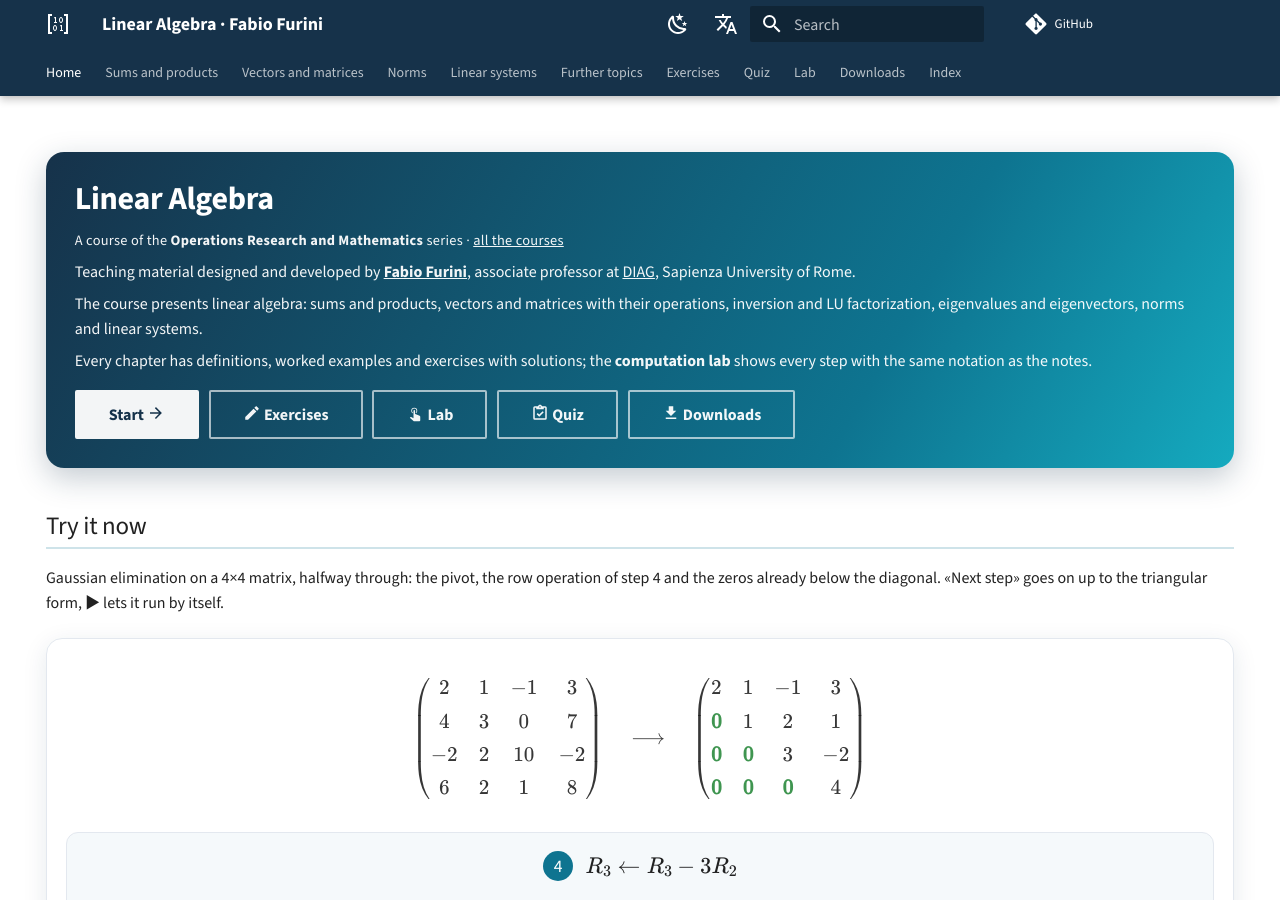
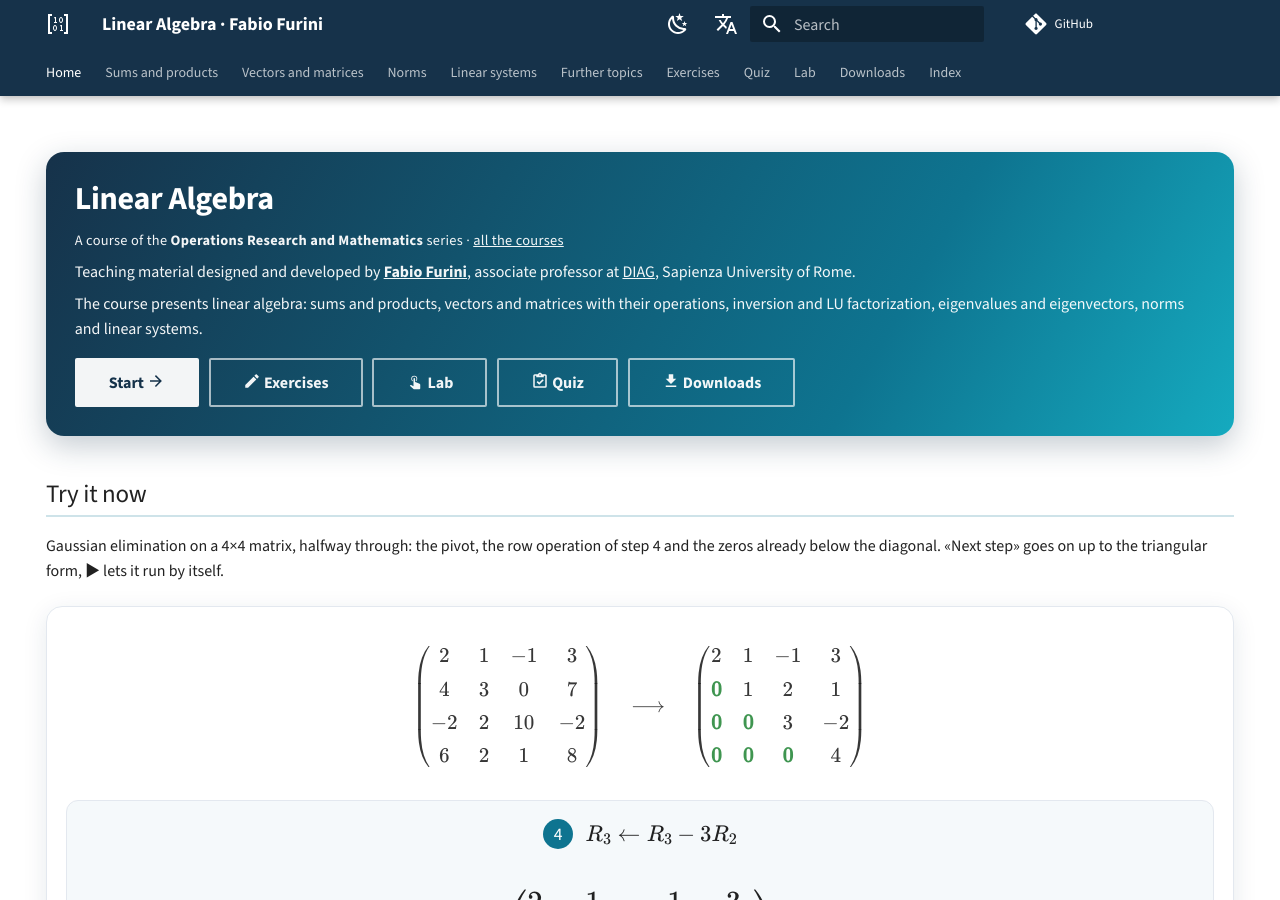
Before and after one commit to fabiofurini/linear-algebra, an MkDocs documentation site: the page built from docs/index.md, in a window 1280 px wide and 900 px high. Built offline with MkDocs 1.6.1 and Material for MkDocs 9.7.7, drawn with Linux system fonts in a browser that asks for light colours; comment, search, counter and statistics services are not loaded.

Commit message:
Home: tolta la riga sul materiale
Co-Authored-By: Claude Opus 5.5 <noreply@anthropic.com>

```diff
--- a/docs/index.md
+++ b/docs/index.md
@@ -18,9 +18,6 @@ professor at [DIAG](https://www.diag.uniroma1.it/), Sapienza University of Rome.
 
 The course presents linear algebra: sums and products, vectors and matrices with their operations,
 inversion and LU factorization, eigenvalues and eigenvectors, norms and linear systems.
-
-Every chapter has definitions, worked examples and exercises with solutions; the **computation lab**
-shows every step with the same notation as the notes.
 
 [Start :material-arrow-right:](sums-products/index.md){ .md-button .md-button--primary }
 [:material-pencil: Exercises](exercises/index.md){ .md-button }
```
